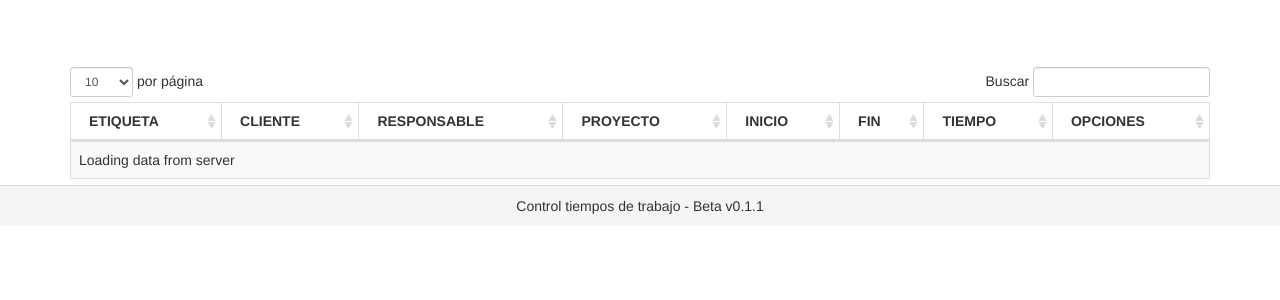
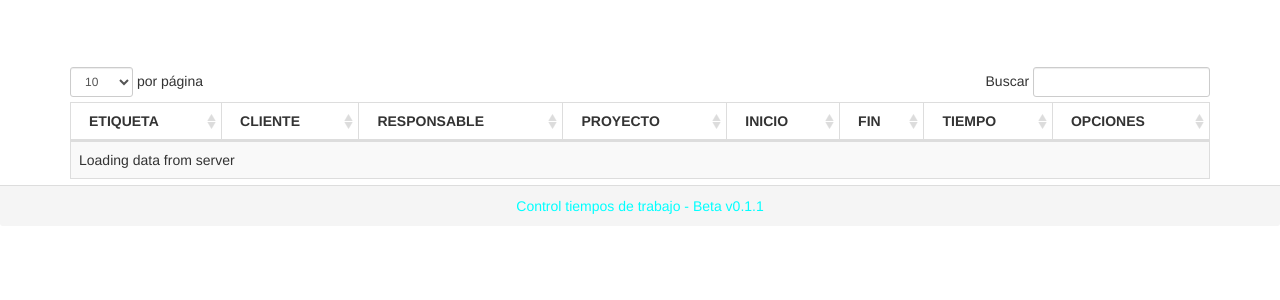
Before and after one commit to hthiers/CAService, a PHP site: template views/tasks_dt.php in a window 1280 px wide. Shown: the part 155-455 px from the top of the page. Run offline with PHP 8.4, Linux system fonts and the light colour scheme; the template is opened without the code that fills it, so the values that code supplies are empty.

Commit message:
cambios en el footer para ver si estan funcionando mis commits

```diff
--- a/views/css/custom.css
+++ b/views/css/custom.css
@@ -3,6 +3,7 @@
 */
 .panel-footer {
     text-align: center;
+    color: aqua !important;
 }
 .nav-pills{
     margin: 0 auto;
```
